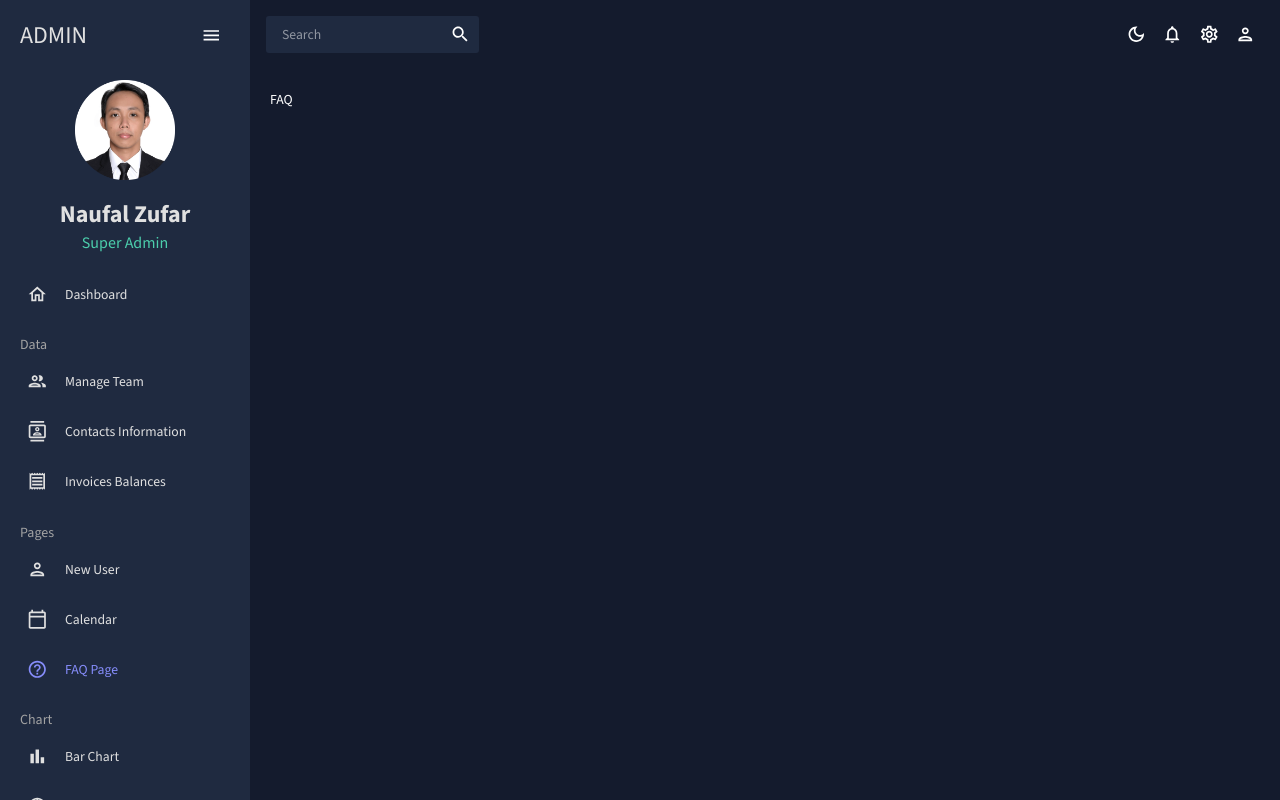
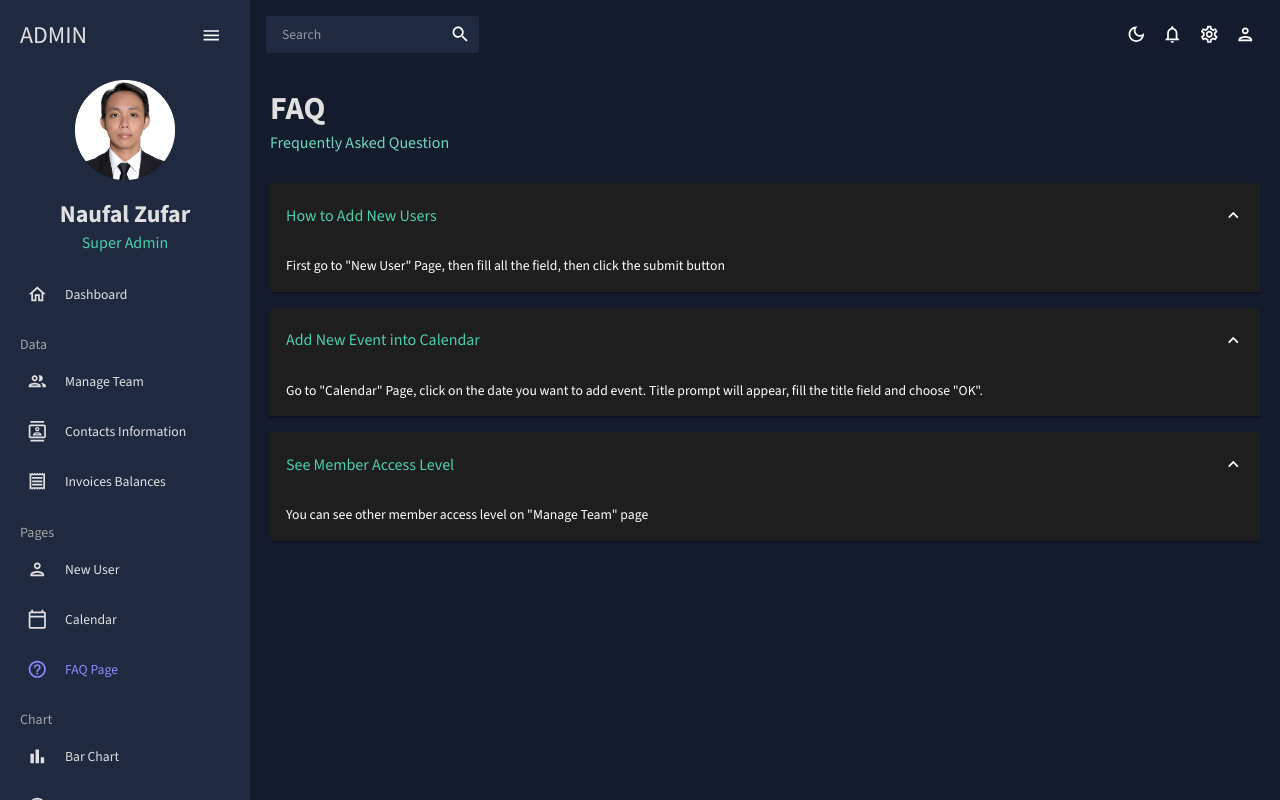
Before and after one commit to naufalzs/mui-admin-dashboard, a React (Vite) app: page /faq in a window 1280 px wide. Built offline with nearby package versions, Linux system fonts and the light colour scheme.

Commit message:
feat: create FAQ page

```diff
--- a/src/components/page/faq/index.jsx
+++ b/src/components/page/faq/index.jsx
@@ -1,5 +1,64 @@
+import { tokens } from "@/src/theme";
+import {
+  Accordion,
+  AccordionDetails,
+  AccordionSummary,
+  Box,
+  Typography,
+  useTheme,
+} from "@mui/material";
+import Header from "../../common/Header";
+import { ExpandMore } from "@mui/icons-material";
+
 export default function FAQ() {
+  const theme = useTheme();
+  const colors = tokens(theme.palette.mode);
+
   return (
-    <div>FAQ</div>
-  )
+    <Box>
+      <Header title="FAQ" subtitle="Frequently Asked Question" />
+
+      <Accordion defaultExpanded>
+        <AccordionSummary expandIcon={<ExpandMore />}>
+          <Typography variant="h5" color={colors.greenAccent[500]}>
+            How to Add New Users
+          </Typography>
+        </AccordionSummary>
+        <AccordionDetails>
+          <Typography>
+            First go to &#34;New User&#34; Page, then fill all the field, then
+            click the submit button
+          </Typography>
+        </AccordionDetails>
+      </Accordion>
+
+      <Accordion defaultExpanded>
+        <AccordionSummary expandIcon={<ExpandMore />}>
+          <Typography variant="h5" color={colors.greenAccent[500]}>
+            Add New Event into Calendar
+          </Typography>
+        </AccordionSummary>
+        <AccordionDetails>
+          <Typography>
+            Go to &#34;Calendar&#34; Page, click on the date you want to add
+            event. Title prompt will appear, fill the title field and choose
+            &#34;OK&#34;.
+          </Typography>
+        </AccordionDetails>
+      </Accordion>
+
+      <Accordion defaultExpanded>
+        <AccordionSummary expandIcon={<ExpandMore />}>
+          <Typography variant="h5" color={colors.greenAccent[500]}>
+            See Member Access Level
+          </Typography>
+        </AccordionSummary>
+        <AccordionDetails>
+          <Typography>
+            You can see other member access level on &#34;Manage Team&#34; page
+          </Typography>
+        </AccordionDetails>
+      </Accordion>
+    </Box>
+  );
 }
```
